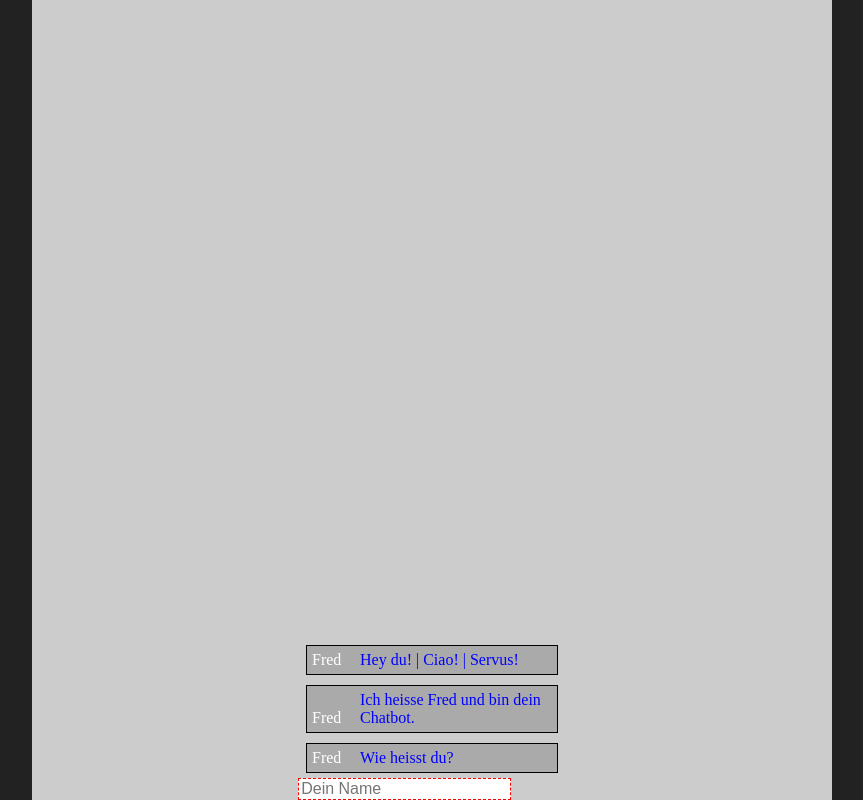
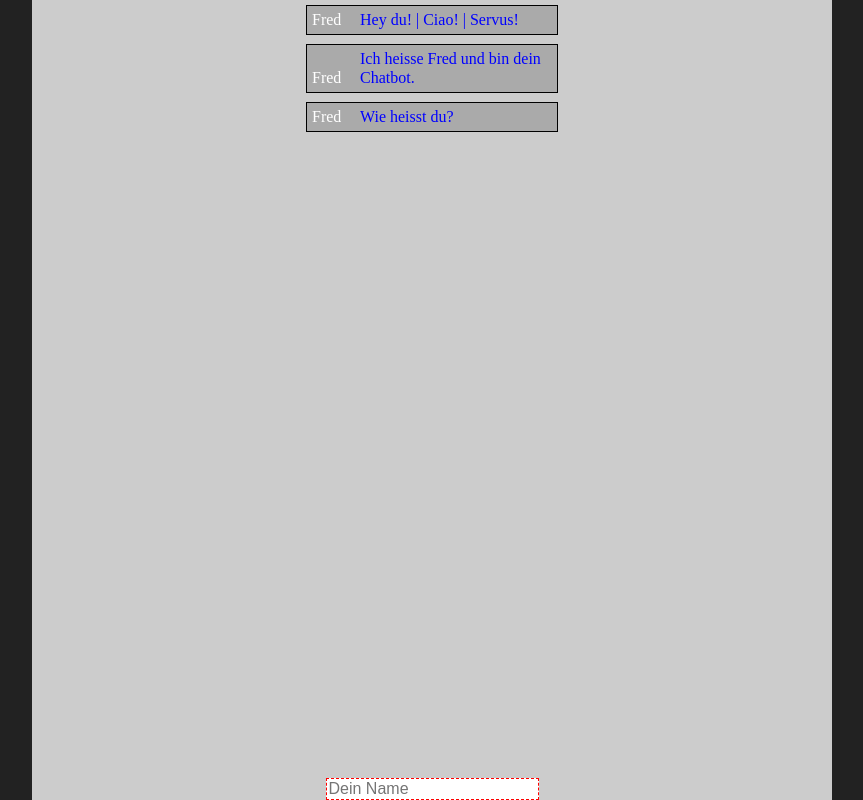
Before and after one commit to IBFAIT/dokinator, a React app: page / in a window 1280 px wide. Shown: the whole page, without its empty margins (208-1071 px from the left). Built offline with nearby package versions, Linux system fonts and the light colour scheme.

Commit message:
feat(answers): answers are at bottom with flex apart

```diff
--- a/src/components/Main.js
+++ b/src/components/Main.js
@@ -32,13 +32,24 @@ class AppComponent extends React.Component {
   }
 
 
+  componentDidUpdate(prevProps) {
+    const itemComponent = this.refs.activePart;
+    if (itemComponent) {
+      const domNode = ReactDom.findDOMNode(itemComponent);
+      domNode.scrollIntoView({behaviour:"smooth", block:"end"});
+    }
+  }
 
   render() {
     return (
       <div className="index">
-        { this.renderPastConversation(this.data.conversation) }
+        <div className="conversation-bubbles">
+          { this.renderPastConversation(this.data.conversation) }
+
+
+          { this.renderBotBubbles(chatConv[this.state.path].bots) }
+        </div>
         <div className="conversation-part">
-          { this.renderBotBubbles(chatConv[this.state.path].bots) }
           <div className="user-answers" ref="activePart" >
             { this.renderClientBubbles(chatConv[this.state.path].user.answers) }
           </div>
@@ -47,13 +58,6 @@ class AppComponent extends React.Component {
     );
   }
 
-  componentDidUpdate(prevProps) {
-    const itemComponent = this.refs.activePart;
-    if (itemComponent) {
-      const domNode = ReactDom.findDOMNode(itemComponent);
-      domNode.scrollIntoView({behaviour:"smooth", block:"end"});
-    }
-  }
 
   renderPastConversation(conversation) {
     return conversation.map((step, key) => {
--- a/src/styles/App.scss
+++ b/src/styles/App.scss
@@ -32,20 +32,20 @@ body {
   display: flex;
   flex-direction: column;
   flex-wrap: nowrap;
-  justify-content: flex-end;
+  justify-content: space-between;
   align-items: center;
   align-content: stretch;
   max-width: 100%;
   .user-answers {
     width: 100%;
   }
-  .conversation-part, .conversation-part-new {
+  .conversation-bubbles {
     display: flex;
     flex-basis: auto;
     align-self: center;
     flex-direction: column;
   }
-  .conversation-part-new {
-
+  .conversation-part {
+    align-self: center;
   }
 }
```
